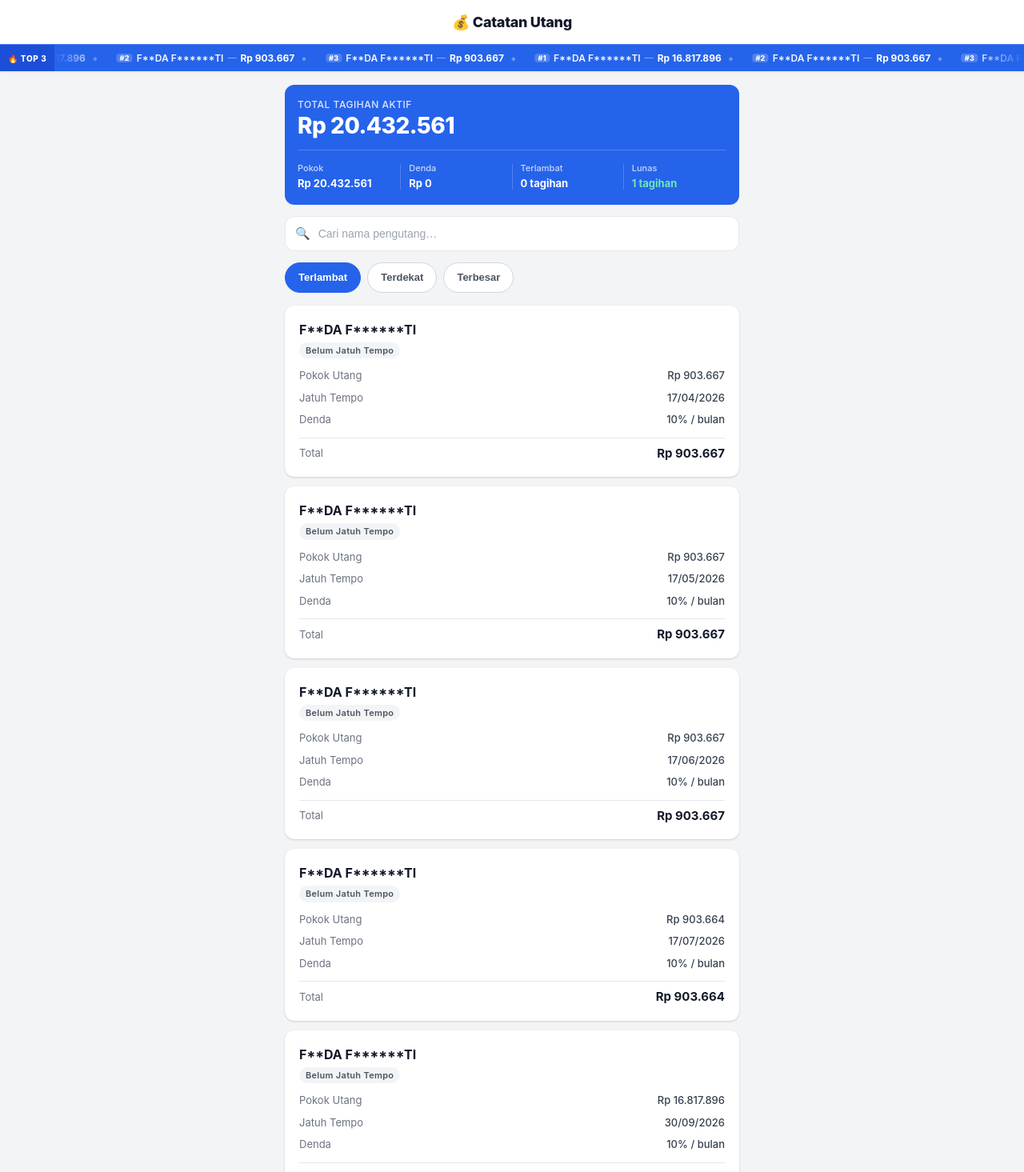
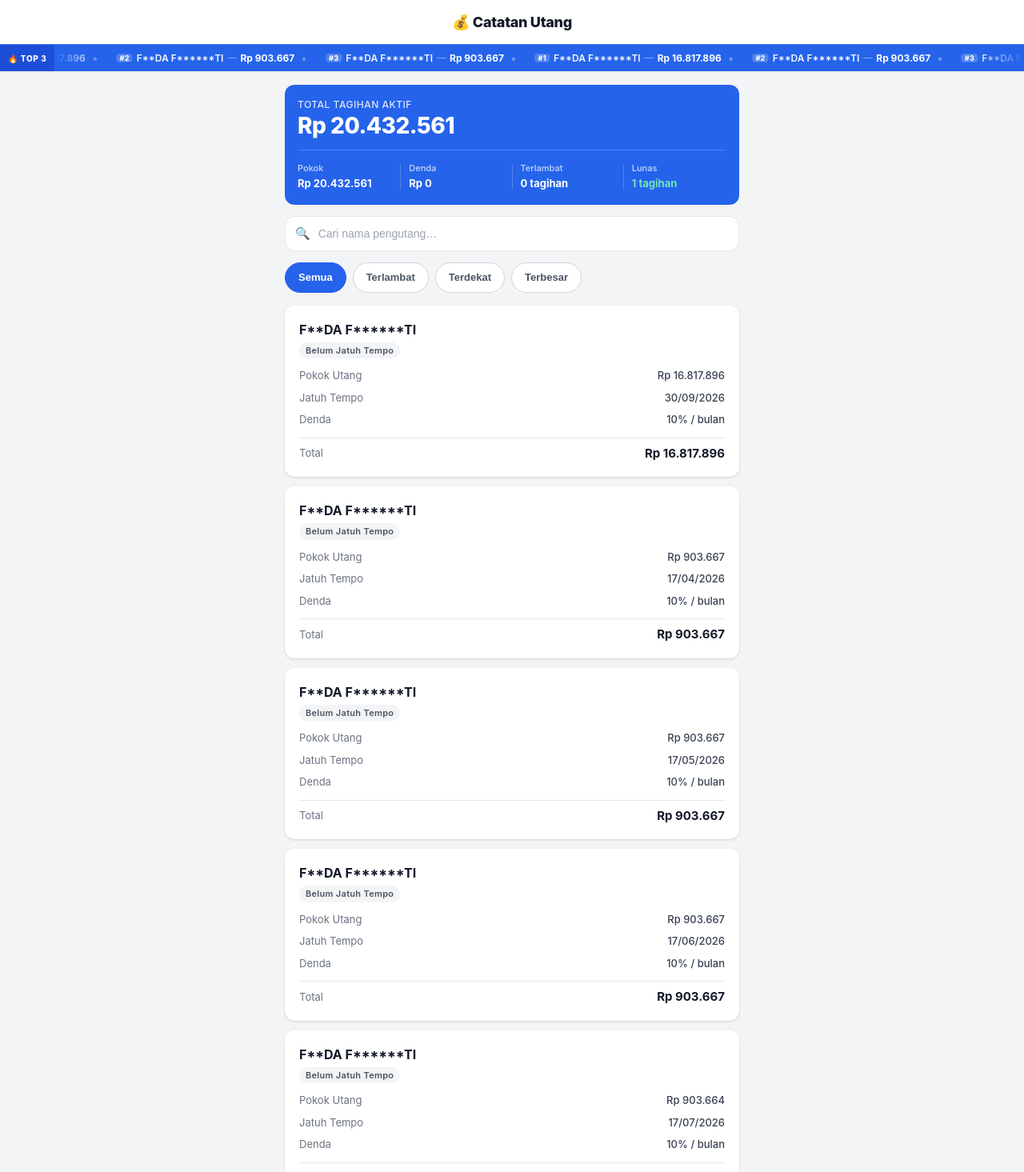
Before and after one commit to eabdalmufid/utang, a React (Vite) app: page / in a window 1280 px wide. Shown: the top 1465 px of the page at 80% size. Built offline with nearby package versions, Linux system fonts and the light colour scheme.

Commit message:
feat: add default semua filter
Agent-Logs-Url: https://github.com/eabdalmufid/utang/sessions/c0e867df-6d30-480b-aa21-be8d21c19358

Co-authored-by: eabdalmufid <110360966+eabdalmufid@users.noreply.github.com>

```diff
--- a/src/App.jsx
+++ b/src/App.jsx
@@ -8,7 +8,7 @@ import './App.css';
 
 function App() {
   const [search, setSearch] = useState('');
-  const [sort, setSort] = useState('terlambat');
+  const [sort, setSort] = useState('semua');
 
   const normalise = str => str.toLowerCase().replace(/\s+/g, '');
 
@@ -16,7 +16,9 @@ function App() {
     search === '' || normalise(d.nama).includes(normalise(search))
   );
 
-  const sortedDebts = [...filteredDebts].sort((a, b) => {
+  const sortedDebts = sort === 'semua'
+    ? filteredDebts
+    : [...filteredDebts].sort((a, b) => {
       const aLunas = a.lunas ? 1 : 0;
       const bLunas = b.lunas ? 1 : 0;
       if (aLunas !== bLunas) return aLunas - bLunas;
@@ -72,6 +74,7 @@ function App() {
 
         <div className="filterBar">
           {[
+            { key: 'semua', label: 'Semua', overdue: false },
             { key: 'terlambat', label: `Terlambat${overdueCount > 0 ? ` (${overdueCount})` : ''}`, overdue: overdueCount > 0 },
             { key: 'terdekat', label: 'Terdekat', overdue: false },
             { key: 'terbesar', label: 'Terbesar', overdue: false },
```
Lines whose indentation alone changed are shown as unchanged.
